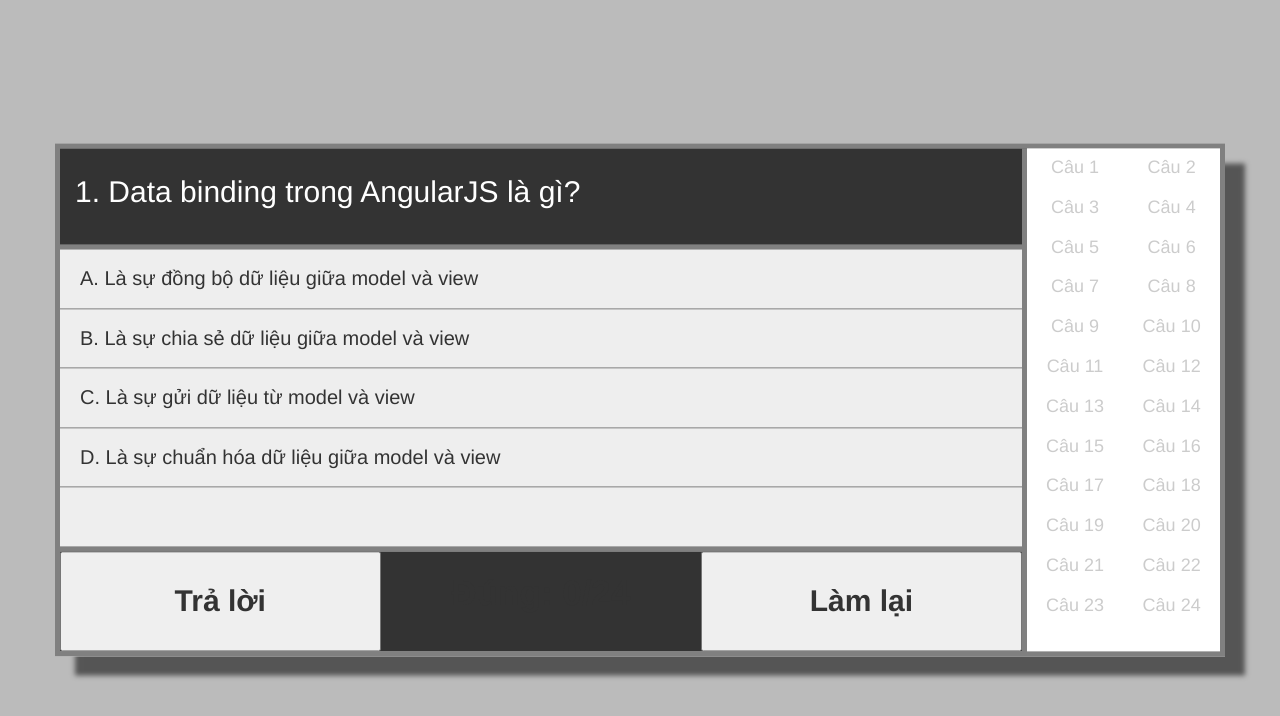
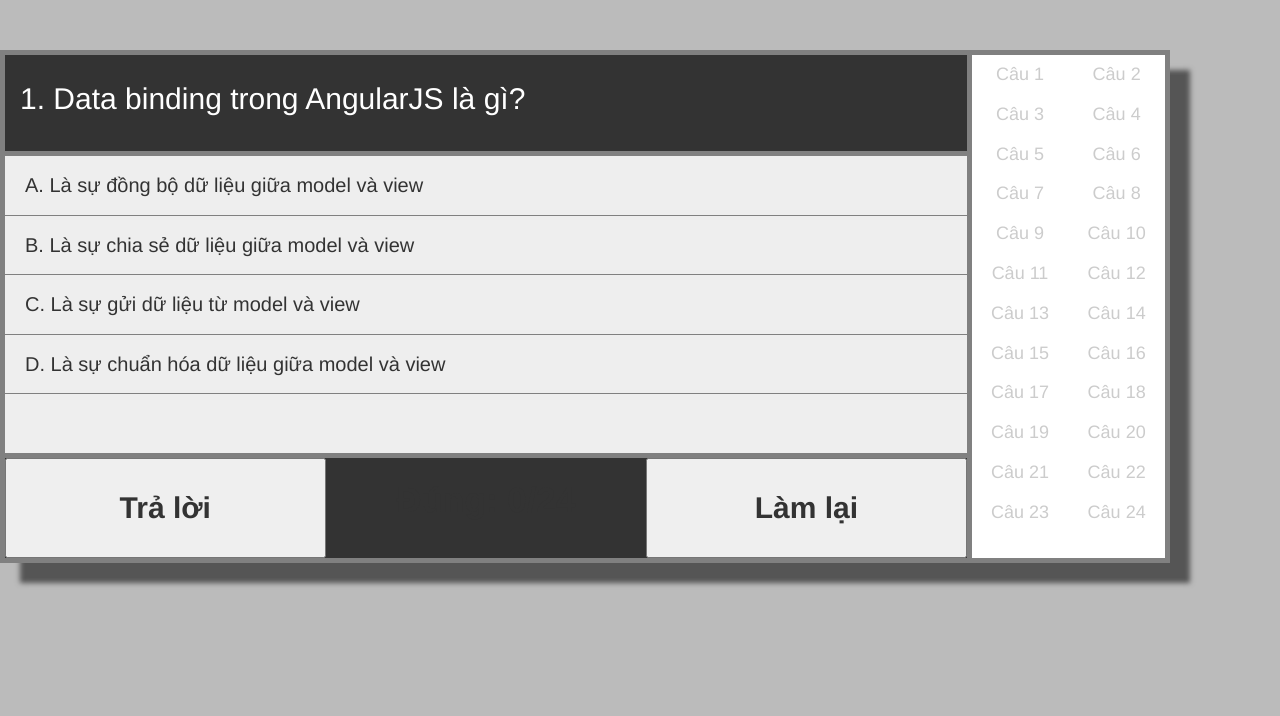
Before and after one commit to HoangDungxz/angular-1-2-12-19, a plain HTML site: page index.html in a window 1280 px wide. Drawn offline with Linux system fonts and the light colour scheme.

Commit message:
Update style.css

```diff
--- a/css/style.css
+++ b/css/style.css
@@ -11,9 +11,7 @@ body{
 }
 .container{
 	position: absolute;
-	top: 50%;
-	left: 50%;
-	transform: translate(-50%, -50%);
+        margin: 50px auto;
 	padding: 0;
 	border: 5px solid gray;
 	box-shadow: 20px 20px 5px #555;
```
